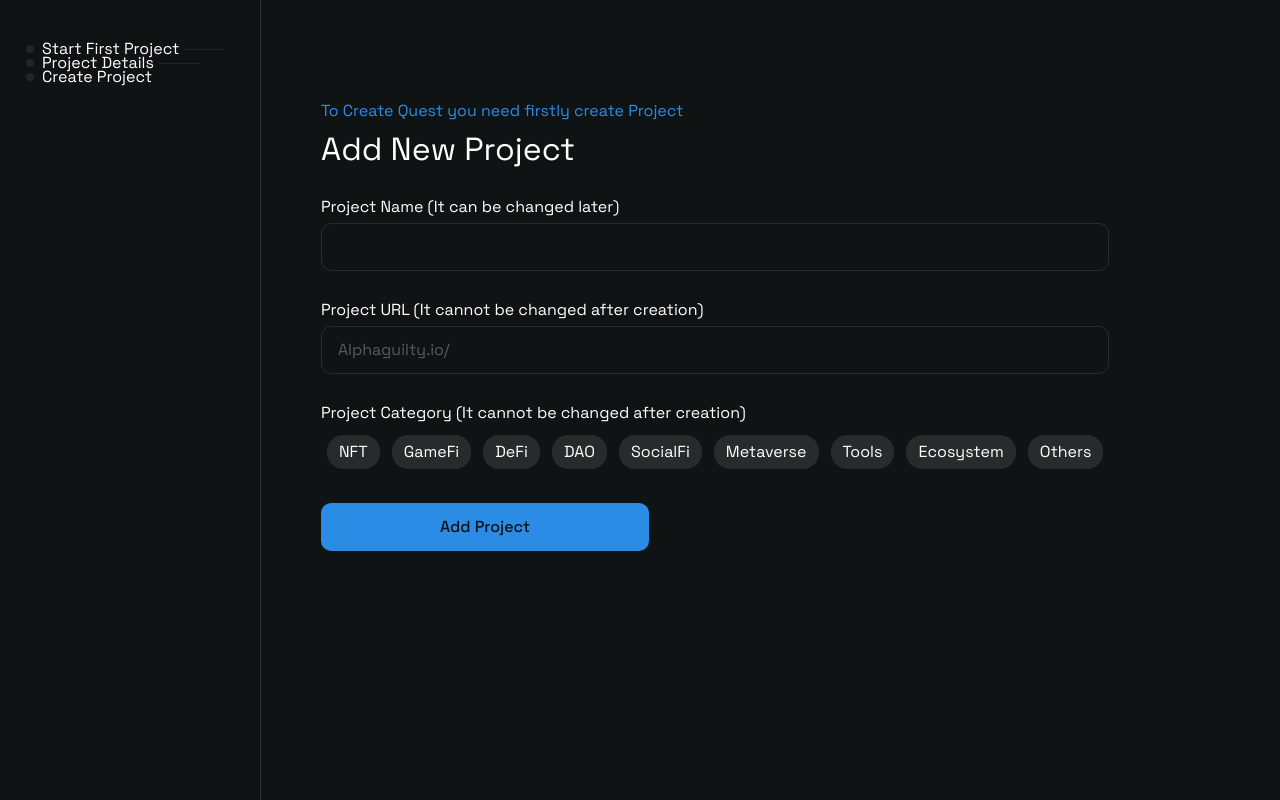
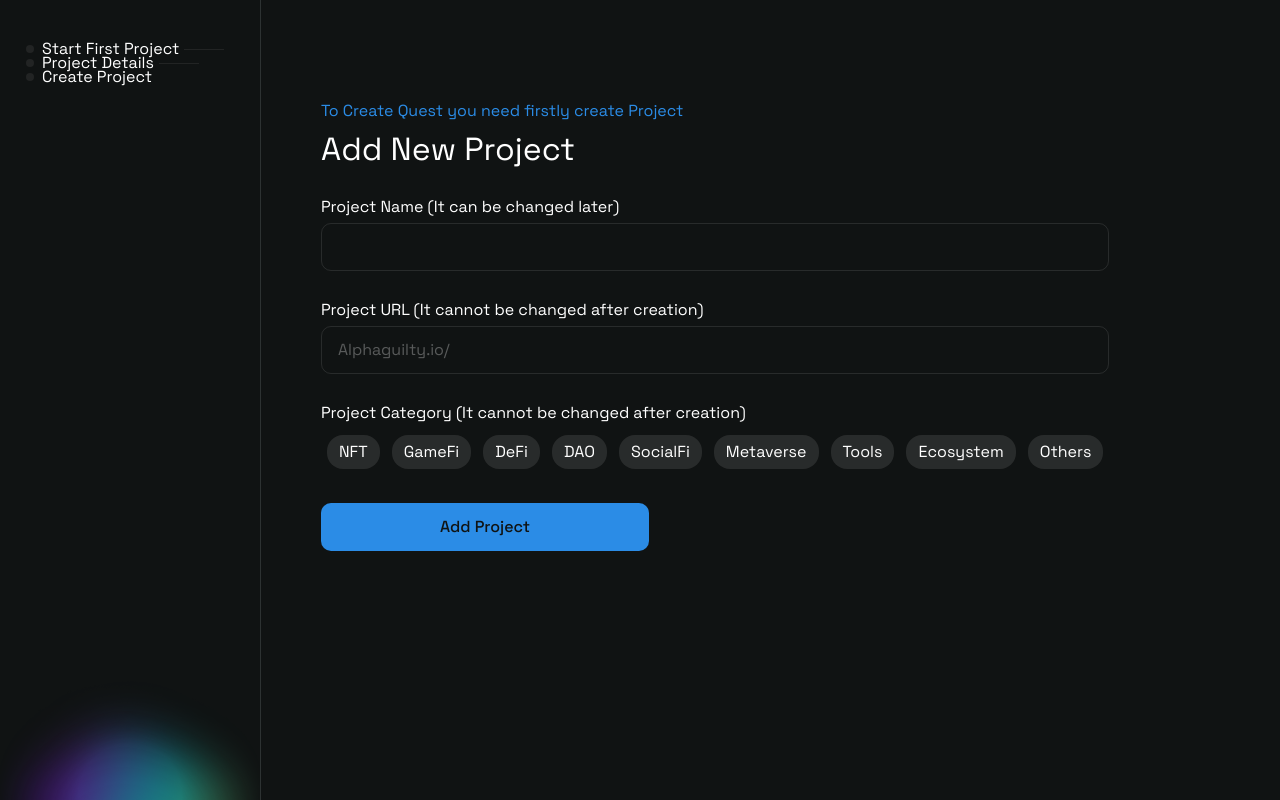
Before and after one commit to ReykoMe/some_company_test_task, a React (Create React App) app: page / in a window 1280 px wide. Built offline with nearby package versions, Linux system fonts and the light colour scheme.

Commit message:
add sidebar background img

```diff
--- a/src/features/sidebar-content/index.tsx
+++ b/src/features/sidebar-content/index.tsx
@@ -2,12 +2,21 @@ import React from "react";
 import { Wrap } from "../../components/wrap";
 import { Stepper } from "../../components/stepper";
 import { SidebarContentProps } from "./types";
-
+import SidebarBgImg from "../../assets/bg.png";
 export const SidebarContent: React.FC<SidebarContentProps> = React.memo(
   (props) => {
     const { currentStep, steps } = props;
     return (
-      <Wrap sx={{ height: "100%", margin: "4.2rem 2.6rem" }}>
+      <Wrap
+        sx={{
+          height: "100%",
+          padding: "4.2rem 2.6rem",
+          flexDirection: "column",
+          backgroundImage: `url(${SidebarBgImg})`,
+          backgroundRepeat: 'no-repeat',
+          backgroundPosition: "bottom"
+        }}
+      >
         <Stepper currentStep={currentStep} steps={steps} vertical />
       </Wrap>
     );
```
Also changed, not shown: src/assets/bg.png (added).
